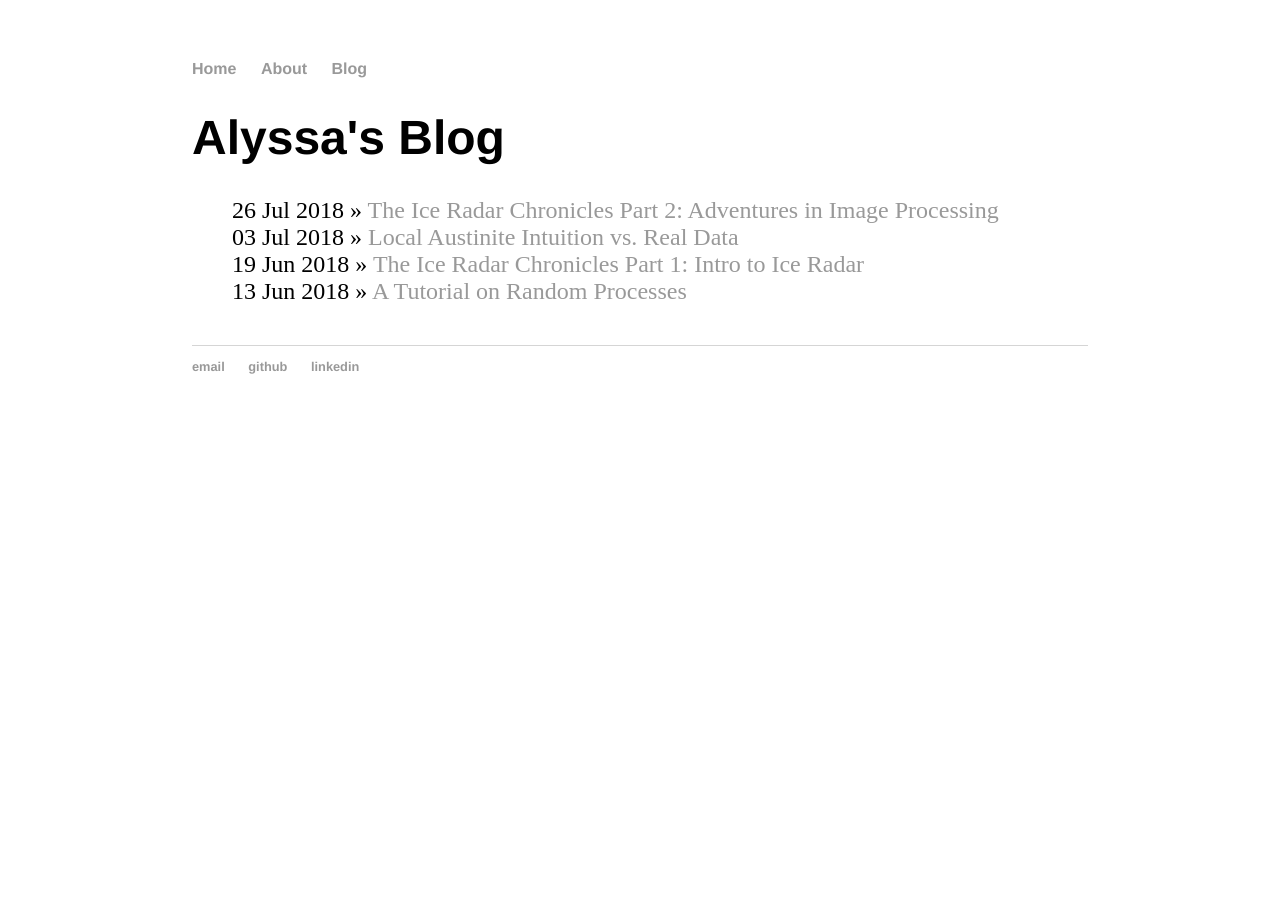
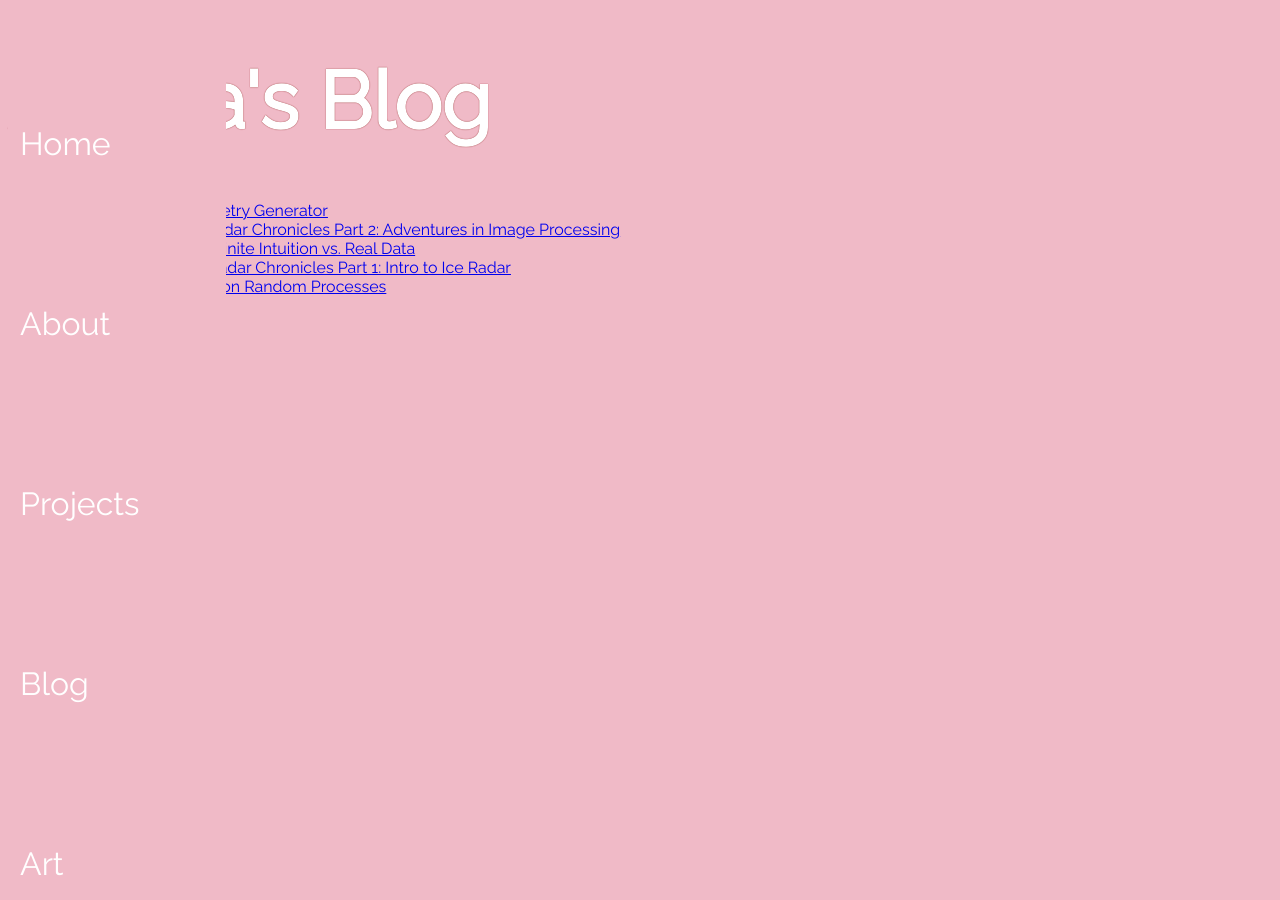
Before and after one commit to AlyssaYelle/AlyssaYelle.github.io, a Jekyll site: the page built from blog/index.html, in a window 1280 px wide. Built offline with Jekyll 4.4.1, drawn with Linux system fonts in a browser that asks for light colours.

```diff
--- a/_layouts/default.html
+++ b/_layouts/default.html
@@ -6,25 +6,25 @@
 			<link rel="stylesheet" type="text/css" href="/css/main.css">
 		</head>
 		<body>
-			<nav>
+			<!-- <nav>
 	    		<ul>
 	        		<li><a href="/">Home</a></li>
 		        	<li><a href="/">About</a></li>
-	        		<!-- <li><a href="/resume.pdf">CV</a></li> -->
 	        		<li><a href="/blog">Blog</a></li>
 	    		</ul>
-			</nav>
+			</nav> -->
+			<nav>
+      	<a href="/">Home</a>
+      	<a href="/about">About</a>
+      	<a href="/projects">Projects</a>
+      	<a href="/blog">Blog</a>
+      	<a href="/art">Art</a>
+    	</nav>
 			<div class="container">
 
 			{{ content }}
 
 			</div><!-- /.container -->
-			<footer>
-	    		<ul>
-	        		<li><a href="alyssadanijones@gmail.com">email</a></li>
-	        		<li><a href="https://github.com/alyssayelle">github</a></li>
-	        		<li><a href="https://www.linkedin.com/in/alyssa-jones-a455482b/">linkedin</a></li>
-				</ul>
-			</footer>
 		</body>
+
 	</html>
--- a/css/main.css
+++ b/css/main.css
@@ -1,7 +1,82 @@
+/***************/
+/* body layout */
+/***************/
+@import url('https://fonts.googleapis.com/css?family=Raleway&display=swap');
+
+body {
+  width: 100%;
+  height: 100%;
+  background-color: #F0BAC7;
+  font-family: 'Raleway', sans-serif;
+  color: white;
+}
 
 
+nav {
+  position: fixed;
+  width: 17vw;
+  height: 100vh;
+  background-color: #F0BAC7;
+  display: flex;
+  flex-direction: column;
+  justify-content: space-around;
+  float: left;
+}
 
-body {
+nav a {
+  color: white; /* Black text color */
+  display: flex; /* Make the links appear below each other */
+  padding: 12px; /* Add some padding */
+  text-decoration: none; /* Remove underline from links */
+  font-size: 2.5vw;
+}
+
+nav a:hover {
+  color: maroon;
+}
+
+nav a.active {
+  background-color: hotpink; /* Add a green color to the "active/current" link */
+  color: white;
+}
+
+section {
+	text-align: center;
+    height: 100vh;
+  float: right;
+  width: 83%;
+}
+
+.alyzz {
+  	height:100vh;
+  	background-image: url("../assets/portfolio4.jpg");
+ 	  background-size:cover;
+  	background-position:center bottom;
+  	display: flex;
+	 flex-direction: column;
+	 justify-content: space-around;
+
+}
+
+
+.desc {
+
+	padding: 5% 3%;
+}
+
+h1 {
+	font-size: 5rem;
+	text-shadow: maroon 0px 0px 1px;
+/*	padding-top: 5%;*/
+}
+
+h2 {
+	font-size: 3rem;
+	text-shadow: maroon 0px 0px 1px;
+}
+
+
+/* body {
     margin: 60px auto;
     width: 70%;
 }
@@ -43,4 +118,4 @@ ul.posts {
 
 ul.posts li {
     list-style: none;
-}
+} */
```
Also changed, not shown: _posts/2018-06-13-visualizing-random-processes.md (+1 -1 lines), _posts/2019-07-28-poetry-generator.md (added, +84 -0 lines), index.html (+13 -2 lines).
